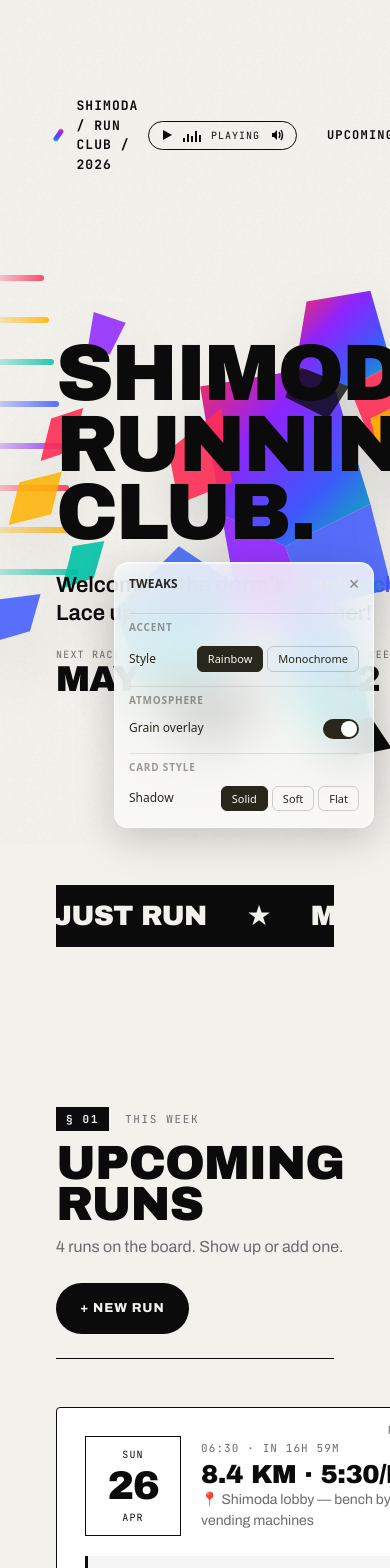
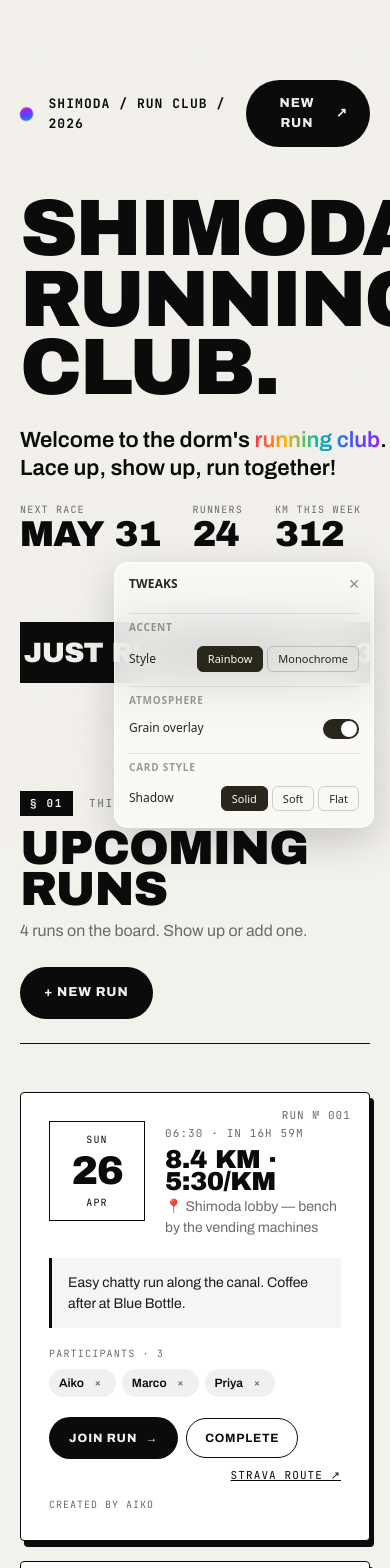
Before and after one commit to tobi-papa/shimoda-running-club, a Next.js app: page / in a window 390 px wide. Shown: the top 1568 px of the page. Built offline with nearby package versions, Linux system fonts and the light colour scheme.

Commit message:
feat: mobile responsive layout

```diff
--- a/app/globals.css
+++ b/app/globals.css
@@ -81,3 +81,15 @@ input, textarea { font-family: inherit; }
 ::-webkit-scrollbar { width: 10px; height: 10px; }
 ::-webkit-scrollbar-thumb { background: var(--ink); border-radius: 10px; }
 ::-webkit-scrollbar-track { background: transparent; }
+
+@media (max-width: 768px) {
+  .hero-section { padding: 80px 20px 48px !important; min-height: auto !important; }
+  .hero-grid { grid-template-columns: 1fr !important; min-height: auto !important; }
+  .runner-col { display: none !important; }
+  .page-section { padding: 60px 20px !important; }
+  .cards-grid { grid-template-columns: 1fr !important; }
+  .cards-grid-past { grid-template-columns: 1fr !important; }
+  .site-footer { padding: 48px 20px 24px !important; }
+  .header-music { display: none !important; }
+  .header-navlink { display: none !important; }
+}
--- a/components/layout/Dashboard.tsx
+++ b/components/layout/Dashboard.tsx
@@ -309,10 +309,11 @@ function Hero({
   };
 
   return (
-    <section style={{ position: "relative", padding: "96px 56px 64px", minHeight: "100vh", overflow: "hidden" }}>
+    <section className="hero-section" style={{ position: "relative", padding: "96px 56px 64px", minHeight: "100vh", overflow: "hidden" }}>
       <Header onNewRun={onNewRun} />
 
       <div
+        className="hero-grid"
         style={{
           display: "grid",
           gridTemplateColumns: "1.3fr 1fr",
@@ -339,7 +340,7 @@ function Hero({
         </div>
 
         {/* right: runner + countdown */}
-        <div style={{ position: "relative", height: 540 }}>
+        <div className="runner-col" style={{ position: "relative", height: 540 }}>
           <div
             style={{
               position: "absolute",
@@ -399,7 +400,7 @@ function Section({
   children: React.ReactNode;
 }) {
   return (
-    <section id={id} style={{ padding: "96px 56px", position: "relative" }}>
+    <section id={id} className="page-section" style={{ padding: "96px 56px", position: "relative" }}>
       <div
         style={{
           display: "flex",
@@ -454,6 +455,7 @@ function Section({
 function Footer() {
   return (
     <footer
+      className="site-footer"
       style={{
         background: "var(--ink)",
         color: "var(--bg)",
@@ -586,6 +588,7 @@ export function Dashboard() {
         }
       >
         <div
+          className="cards-grid"
           style={{
             display: "grid",
             gridTemplateColumns: "repeat(auto-fill, minmax(420px, 1fr))",
@@ -613,6 +616,7 @@ export function Dashboard() {
         subtitle="The archive. No deletes."
       >
         <div
+          className="cards-grid-past"
           style={{
             display: "grid",
             gridTemplateColumns: "repeat(auto-fill, minmax(300px, 1fr))",
--- a/components/layout/Header.tsx
+++ b/components/layout/Header.tsx
@@ -33,10 +33,10 @@ export function Header({ onNewRun }: HeaderProps) {
       </div>
 
       <nav style={{ display: "flex", gap: 8, alignItems: "center" }}>
-        <MusicPlayer />
+        <span className="header-music"><MusicPlayer /></span>
         <a
           href="#upcoming"
-          className="mono"
+          className="mono header-navlink"
           style={{
             padding: "10px 14px",
             fontSize: 12,
@@ -51,7 +51,7 @@ export function Header({ onNewRun }: HeaderProps) {
         </a>
         <a
           href="#past"
-          className="mono"
+          className="mono header-navlink"
           style={{
             padding: "10px 14px",
             fontSize: 12,
```
